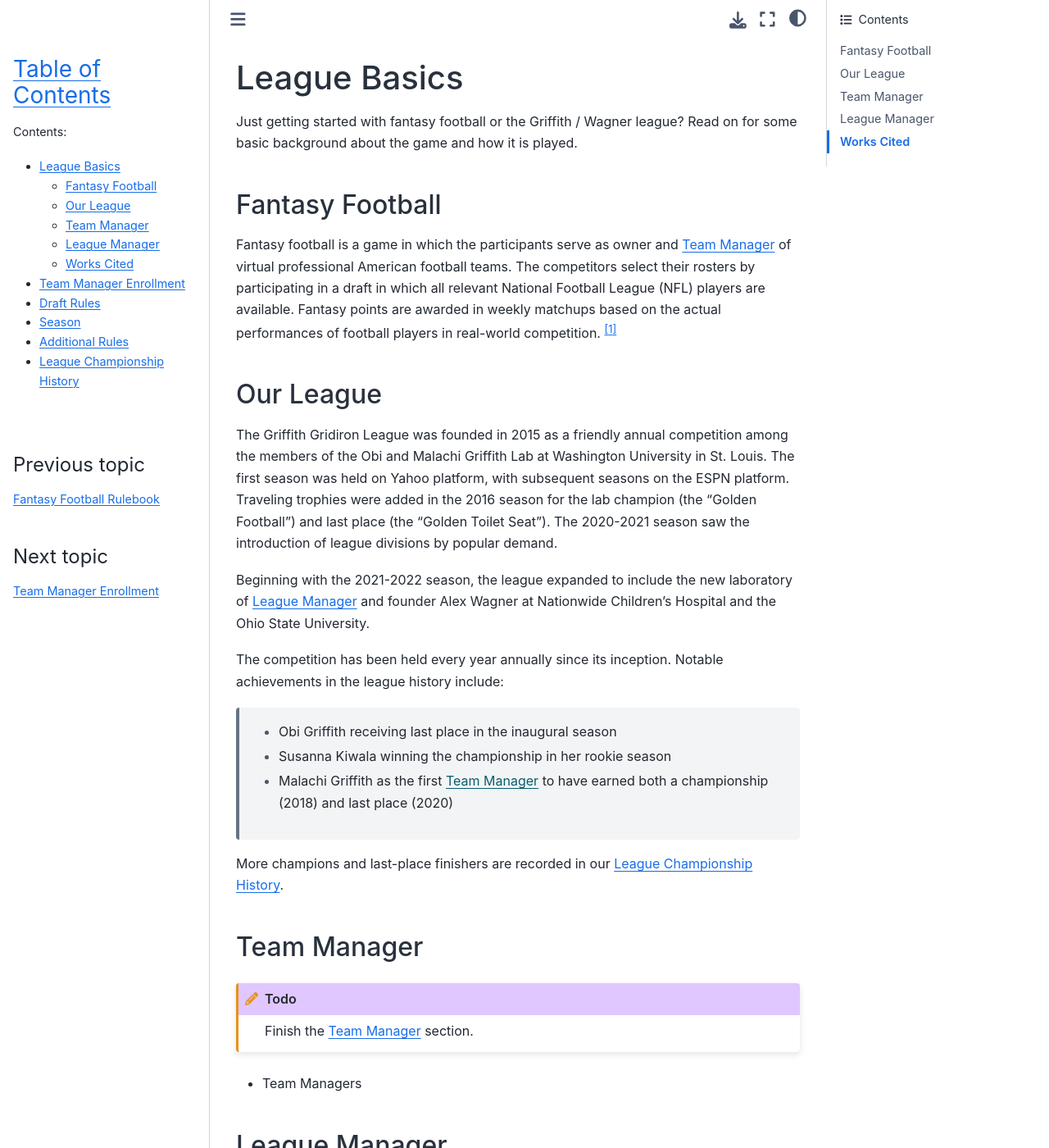
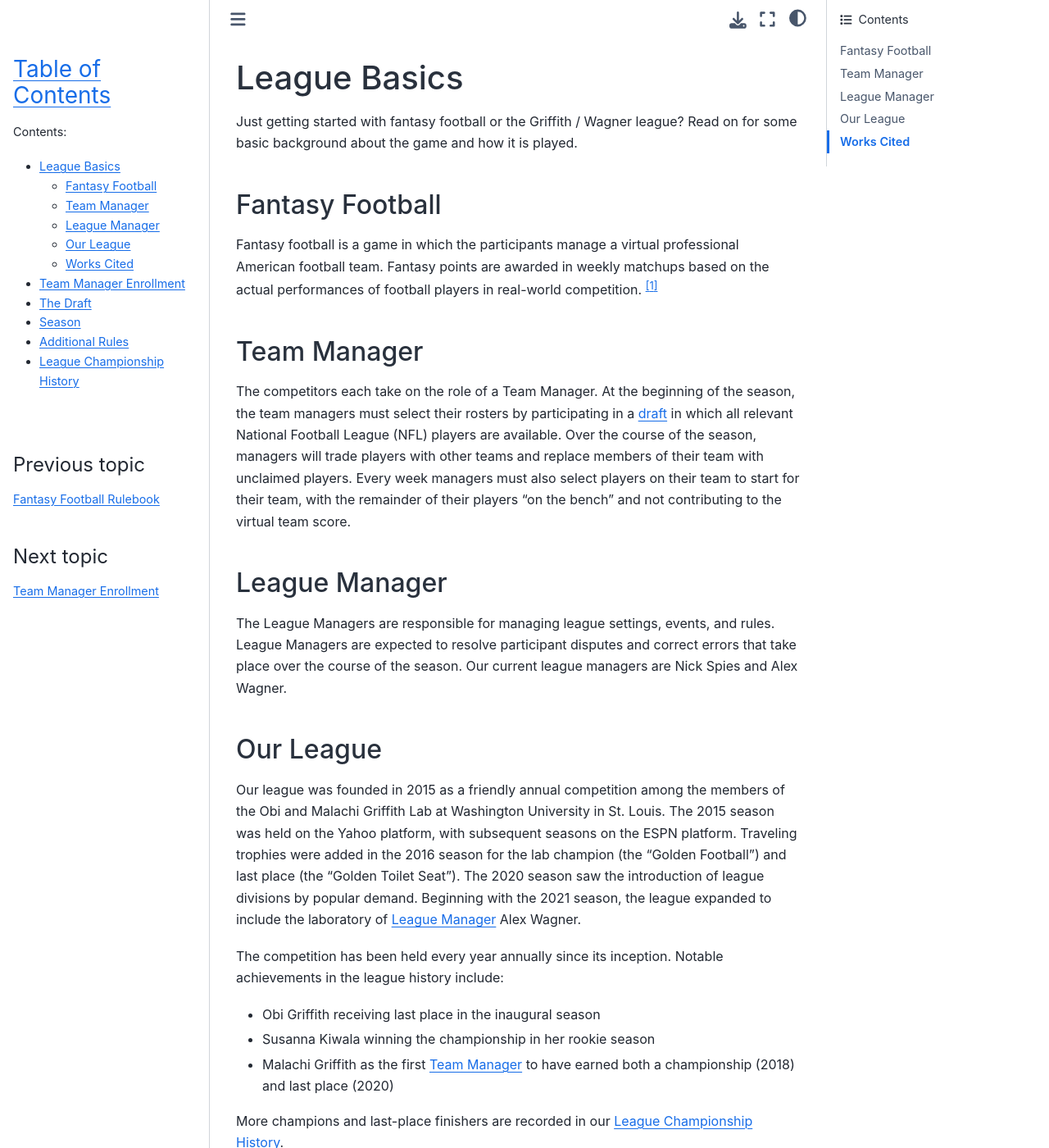
Before and after one commit to GenomicMedLab/fantasy-football-rulebook, a Sphinx documentation site: the page built from docs/basics.rst, in a window 1280 px wide and 1400 px high. Shown: the whole window at 82% size. Built offline with Sphinx 7.4.7 and the Sphinx Book theme 1.1.4, drawn with Linux system fonts in a browser that asks for light colours; some of the changed text lies outside the part shown.

Commit message:
WIP: drafting content

```diff
--- a/docs/basics.rst
+++ b/docs/basics.rst
@@ -7,55 +7,52 @@
 
 Fantasy Football
 ----------------
-Fantasy football is a game in which the participants serve as owner and :ref:`team-manager`
-of virtual professional American football teams. The competitors select their rosters by
-participating in a draft in which all relevant National Football League (NFL) players are
-available. Fantasy points are awarded in weekly matchups based on the actual performances
+Fantasy football is a game in which the participants manage a virtual professional American
+football team. Fantasy points are awarded in weekly matchups based on the actual performances
 of football players in real-world competition. [1]_
+
+.. _team-manager:
+
+Team Manager
+------------
+The competitors each take on the role of a Team Manager. At the beginning of the season,
+the team managers must select their rosters by participating in a :ref:`draft <draft-rules>`
+in which all relevant National Football League (NFL) players are available. Over the
+course of the season, managers will trade players with other teams and replace members of
+their team with unclaimed players. Every week managers must also select players on their
+team to start for their team, with the remainder of their players "on the bench" and not
+contributing to the virtual team score.
+
+.. _lm:
+
+League Manager
+--------------
+The League Managers are responsible for managing league settings, events, and rules.
+League Managers are expected to resolve participant disputes and correct errors that take
+place over the course of the season. Our current league managers are Nick Spies and Alex
+Wagner.
 
 .. _our-league:
 
 Our League
 ----------
-The Griffith Gridiron League was founded in 2015 as a friendly annual competition among
-the members of the Obi and Malachi Griffith Lab at Washington University in St. Louis.
-The first season was held on Yahoo platform, with subsequent seasons on the ESPN platform.
-Traveling trophies were added in the 2016 season for the lab champion (the "Golden Football")
-and last place (the "Golden Toilet Seat"). The 2020-2021 season saw the introduction of
-league divisions by popular demand.
-
-Beginning with the 2021-2022 season, the league expanded to include the new laboratory
-of :ref:`lm` and founder Alex Wagner at Nationwide Children's Hospital and the Ohio State
-University.
+Our league was founded in 2015 as a friendly annual competition among the members of the
+Obi and Malachi Griffith Lab at Washington University in St. Louis. The 2015 season was held
+on the Yahoo platform, with subsequent seasons on the ESPN platform. Traveling trophies were
+added in the 2016 season for the lab champion (the "Golden Football") and last place (the
+"Golden Toilet Seat"). The 2020 season saw the introduction of league divisions by popular
+demand. Beginning with the 2021 season, the league expanded to include the laboratory of
+:ref:`lm` Alex Wagner.
 
 The competition has been held every year annually since its inception. Notable achievements
 in the league history include:
-  * Obi Griffith receiving last place in the inaugural season
-  * Susanna Kiwala winning the championship in her rookie season
-  * Malachi Griffith as the first :ref:`team-manager` to have earned both a championship
-    (2018) and last place (2020)
+
+* Obi Griffith receiving last place in the inaugural season
+* Susanna Kiwala winning the championship in her rookie season
+* Malachi Griffith as the first :ref:`team-manager` to have earned both a championship
+  (2018) and last place (2020)
 
 More champions and last-place finishers are recorded in our :ref:`league-history`.
-
-.. _team-manager:
-
-Team Manager
-------------
-.. todo::
-
-   Finish the :ref:`team-manager` section.
-
-* Team Managers
-
-.. _lm:
-
-League Manager
---------------
-.. todo::
-
-   Finish the :ref:`lm` section.
-
-* League Manager
 
 Works Cited
 -----------
```
Also changed, not shown: docs/draft.rst (+35 -19 lines).
